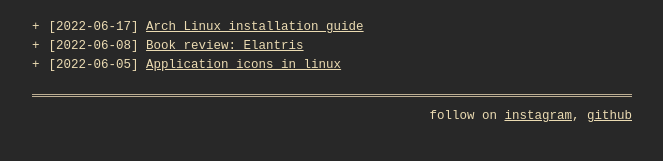
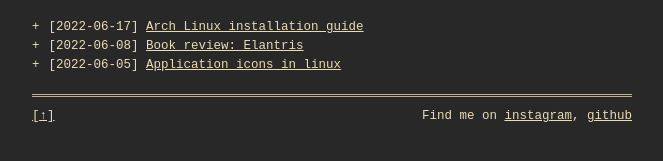
Before and after one commit to IBArbitrary/blog, a Jekyll site: the page built from index.md, in a window 1280 px wide. Shown: the part 157-318 px from the top of the page, without its empty margins (308-971 px from the left). Built offline with Jekyll 4.4.1, drawn with Linux system fonts in a browser that asks for light colours.

Commit message:
added jump-to-top and some changes

```diff
--- a/_config.yml
+++ b/_config.yml
@@ -1,5 +1,5 @@
 title: "ibarbitrary's blog"
-description: "A personal blog."
+description: "A personal blog for science, tech, linux and random stuffs."
 baseurl: "/blog"
 url: "ibarbitrary.github.io"
 
@@ -9,7 +9,7 @@ header_pages:
   - about.md
   - tags.html
 
-footer: 'follow on <a href="https://instagram.com/IBArbitrary">instagram</a>, <a href="https://github.com/IBArbitrary">github</a>'
+footer: 'Find me on <a href="https://instagram.com/IBArbitrary">instagram</a>, <a href="https://github.com/IBArbitrary">github</a>'
 
 plugins:
   - jekyll-seo-tag
--- a/_includes/footer.html
+++ b/_includes/footer.html
@@ -1,3 +1,3 @@
 <footer>
-  {{ site.footer }}
+  <a class="top" href="#">[↑]</a><div class="follow">{{ site.footer }}</div>
 </footer>
--- a/_includes/header.html
+++ b/_includes/header.html
@@ -1,7 +1,7 @@
 {%- assign page_paths = site.header_pages | default: default_paths -%}
 <header>
   <div class="menu">
-    <p><b>~$ <a href="{{ site.baseurl }}/">ibarbitrary's blog</a></b></p>
+    <p><b>~$ <a href="{{ site.baseurl }}/">{{ site.title }}</a></b></p>
     <ul>
       {%- for path in page_paths -%}
         {%- assign my_page = site.pages | where: "path", path | first -%}
--- a/_sass/base.scss
+++ b/_sass/base.scss
@@ -110,9 +110,17 @@ footer {
   color: var(--text-color);
   border-top: var(--border);
   margin: 20px auto 15px;
-  padding-top: 10px;
-  text-align: right;
+  padding: 10px 0 10px 0;
 }
+
+div.follow {
+  float: right;
+}
+
+a.top {
+  float: left;
+}
+
 header {
   margin-top: 25px;
   margin-bottom: 10px;
@@ -120,9 +128,6 @@ header {
 header p {
   text-align: left;
   margin: 0;
-}
-footer {
-  margin-bottom: 20px;
 }
 div.tag-list {
   float: right;
```
